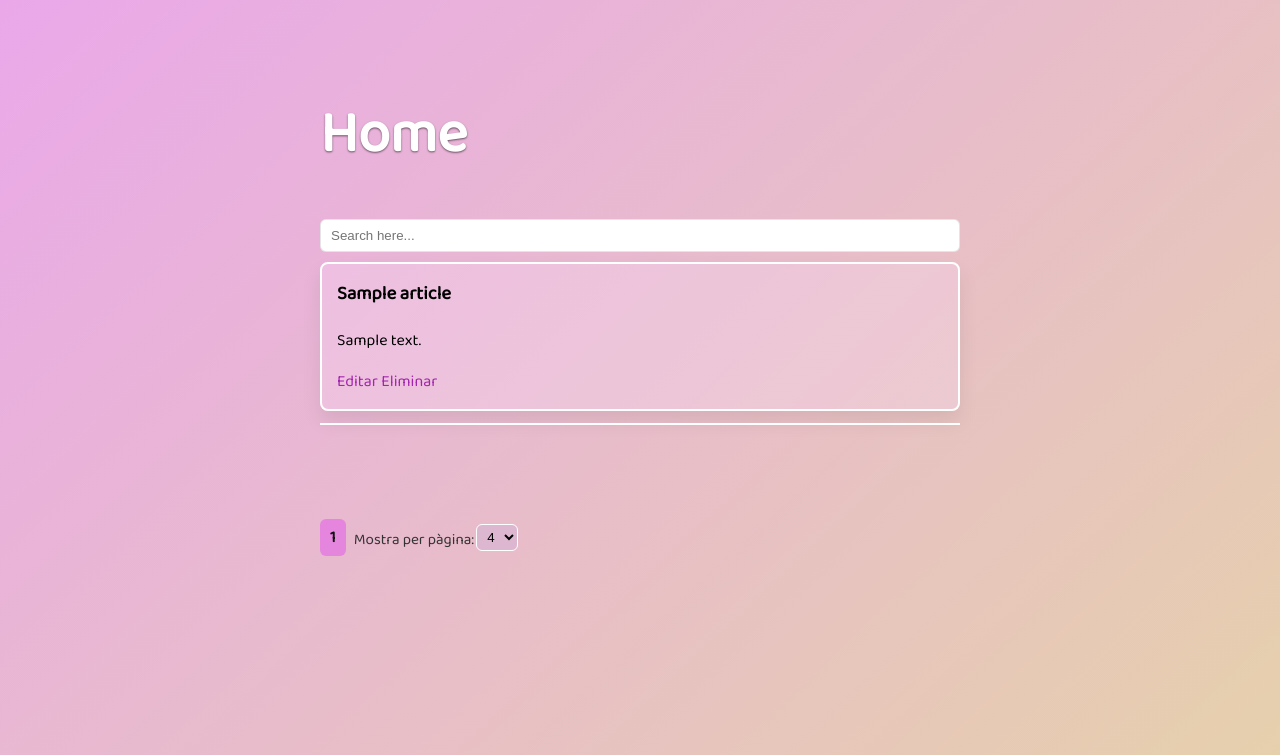
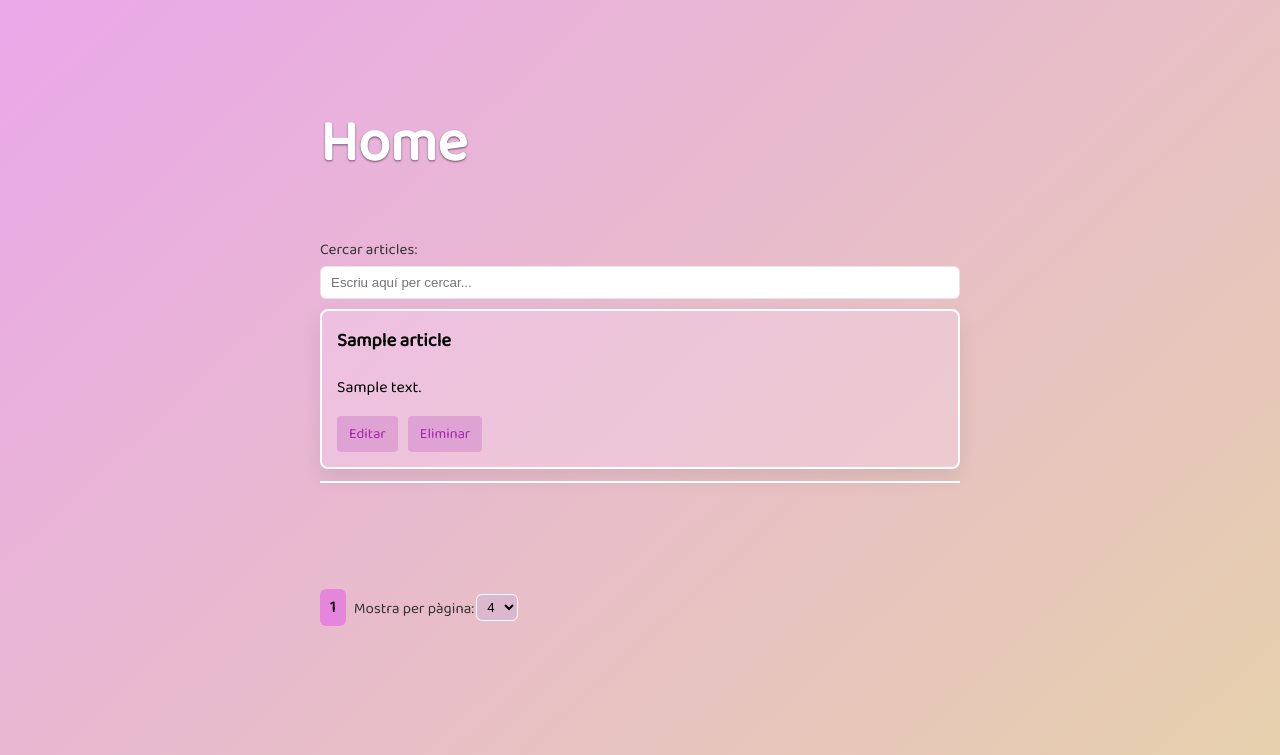
Before and after one commit to Pol-Corsin/ProjBackend_PolCorsin, a PHP site: page / in a window 1280 px wide. Shown: the part 45-800 px from the top of the page. Run offline with PHP 8.4, Linux system fonts and the light colour scheme; the visitor is signed in with stand-in values (Sample User, id 1); tables that the repository leaves empty hold one stand-in row (values such as "Sample post").

Commit message:
Update accessivilitat

```diff
--- a/app/View/home.view.php
+++ b/app/View/home.view.php
@@ -9,47 +9,55 @@
 <body>
     <link rel="stylesheet" href="css/styles.css">
     <?php include __DIR__ . '/partials/nav.view.php'; ?>
-    <div class="container">
+    <main class="container">
         <?php if (isset($errors) && count($errors) > 0): ?>
+            <div role="alert" aria-live="polite">
                 <ul style="color:red;">
                     <?php foreach ($errors as $err): ?>
                         <li><?= htmlspecialchars($err) ?></li>
                     <?php endforeach; ?>
                 </ul>
+            </div>
         <?php elseif (isset($error)): ?>
-        <p style="color:red;"><?= htmlspecialchars($error) ?></p>
+            <p style="color:red;" role="alert" aria-live="polite"><?= htmlspecialchars($error) ?></p>
         <?php endif; ?>
 
-    <div class="title">
+        <section class="title">
             <h1>Home</h1>
-    </div>
+        </section>
 
-    <!-- ! Los label "no arriben an cap lloc" !Per implementar --> <!-- ! TODO -->
-    <div class="searchbar" style="margin-bottom: 10px">
-        <input type="text" id="iSearch" placeholder="Search here..."> <!-- Barra de cerca -->
-    </div>
+        <!-- Search bar with accessible label -->
+        <section class="searchbar" style="margin-bottom: 10px">
+            <label for="iSearch">Cercar articles:</label>
+            <input type="text" id="iSearch" placeholder="Escriu aquí per cercar..."> <!-- Barra de cerca -->
+        </section>
 
-
+        <!-- Articles section -->
+        <section class="articles-list">
             <?php foreach ($articles as $article): ?>
-        <div class="tarja-article">
+                <article class="tarja-article">
                     <h3><?= htmlspecialchars($article['title']); ?></h3>
-            <p><?= nl2br(htmlspecialchars($article['content'])); ?></p> <!-- nl2br per mantenir salts de linia -->
+                    <p><?= nl2br(htmlspecialchars($article['content'])); ?></p>
                     <?php
                     if (
                         isset($_SESSION['user_id']) &&
                         ($article['user_id'] == $_SESSION['user_id'] || ($_SESSION['role'] ?? null) === 'admin')
                     ): ?>
-                <a href="index.php?view=article_edit&id=<?= $article['id']; ?>">Editar</a>
+                        <div class="article-actions">
+                            <a href="index.php?view=article_edit&id=<?= $article['id']; ?>" aria-label="Editar article: <?= htmlspecialchars($article['title']) ?>">Editar</a>
                             <a href="index.php?action=delete&id=<?= $article['id']; ?>"
-                    onclick="return confirm('Estàs segur que vols eliminar aquest article?');">Eliminar</a>
+                                onclick="return confirm('Estàs segur que vols eliminar aquest article?');"
+                                aria-label="Eliminar article: <?= htmlspecialchars($article['title']) ?>">Eliminar</a>
+                        </div>
                     <?php endif; ?>
-        </div>
+                </article>
                 <hr>
             <?php endforeach; ?>
-    </div>
+        </section>
+    </main>
 
     <!-- Pagination -->
-    <div class="container">
+    <section class="container pagination-section">
         <?php
         $totalPages = max(1, (int)ceil($totalArticles / $perPage));
         $currentPage = max(1, $page);
@@ -58,31 +66,31 @@
         $viewParam = isset($_GET['view']) ? 'view=' . urlencode($_GET['view']) . '&' : '';  // Preserve view parameter
 
         ?>
-        <div class="pagination">
+        <nav class="pagination" aria-label="Paginació d'articles">
             <?php if ($currentPage > 1): ?>
-                <a href="<?= $baseUrl ?>?<?= $viewParam ?>page=1&perPage=<?= $perPage ?>">Principi</a>
-                <a href="<?= $baseUrl ?>?<?= $viewParam ?>page=<?= $currentPage - 1 ?>&perPage=<?= $perPage ?>">Anterior</a>
+                <a href="<?= $baseUrl ?>?<?= $viewParam ?>page=1&perPage=<?= $perPage ?>" aria-label="Primera pàgina">Principi</a>
+                <a href="<?= $baseUrl ?>?<?= $viewParam ?>page=<?= $currentPage - 1 ?>&perPage=<?= $perPage ?>" aria-label="Pàgina anterior">Anterior</a>
             <?php endif; ?>
 
             <?php for ($p = 1; $p <= $totalPages; $p++): ?>
                 <?php if ($p == $currentPage): ?>
-                    <span class="page current"><?= $p ?></span>
+                    <span class="page current" aria-current="page" aria-label="Pàgina <?= $p ?> (actual)"><?= $p ?></span>
                 <?php else: ?>
-                    <a class="page" href="<?= $baseUrl ?>?<?= $viewParam ?>page=<?= $p ?>&perPage=<?= $perPage ?>"><?= $p ?></a>
+                    <a class="page" href="<?= $baseUrl ?>?<?= $viewParam ?>page=<?= $p ?>&perPage=<?= $perPage ?>" aria-label="Pàgina <?= $p ?>"><?= $p ?></a>
                 <?php endif; ?>
             <?php endfor; ?>
 
             <?php if ($currentPage < $totalPages): ?>
-                <a href="<?= $baseUrl ?>?<?= $viewParam ?>page=<?= $currentPage + 1 ?>&perPage=<?= $perPage ?>">Seguent</a>
-                <a href="<?= $baseUrl ?>?<?= $viewParam ?>page=<?= $totalPages ?>&perPage=<?= $perPage ?>">Final</a>
+                <a href="<?= $baseUrl ?>?<?= $viewParam ?>page=<?= $currentPage + 1 ?>&perPage=<?= $perPage ?>" aria-label="Pàgina següent">Seguent</a>
+                <a href="<?= $baseUrl ?>?<?= $viewParam ?>page=<?= $totalPages ?>&perPage=<?= $perPage ?>" aria-label="Última pàgina">Final</a>
             <?php endif; ?>
 
             <!-- perPage dropdown -->
             <div class="perpage">
                 <form method="get" action="<?= $baseUrl ?>">
                     <?php if (isset($_GET['view'])): ?><input type="hidden" name="view" value="<?= htmlspecialchars($_GET['view']) ?>"><?php endif; ?>
-                    <label>Mostra per pàgina:</label>
-                    <select name="perPage" onchange="this.form.submit()">
+                    <label for="perPageSelect">Mostra per pàgina:</label>
+                    <select id="perPageSelect" name="perPage" onchange="this.form.submit()" aria-label="Selecciona quants articles mostrar per pàgina">
                         <?php foreach ([1,2,4,6] as $pp): ?>
                             <option value="<?= $pp ?>" <?php if ($pp == $perPage) echo 'selected'; ?>><?= $pp ?></option>
                         <?php endforeach; ?>
@@ -90,8 +98,8 @@
                     <input type="hidden" name="page" value="1">
                 </form>
             </div>
-        </div>
-    </div>
+        </nav>
+    </section>
 </body>
 
 </html>
--- a/app/View/partials/nav.view.php
+++ b/app/View/partials/nav.view.php
@@ -2,22 +2,22 @@
 // Barra de navegació reutilitzable: "Inici" a l'esquerra, i accions a la dreta segons login
 ?>
 <nav class="topnav">
-  <div class="nav-left">
-    <a href="index.php">Inici</a>
+  <div class="nav-left" aria-label="Navegació principal">
+    <a href="index.php" aria-label="Anar a la pàgina d'inici">Inici</a>
   </div>
 
   <div class="nav-right">
-    <?php if (($_SESSION['role'] ?? null === 'admin')):  ?>
-    <a href="index.php?view=user_management">Gestionar Usuaris</a> <!--TODO -->
+    <?php if (($_SESSION['role'] ?? null) === 'admin'):  ?>
+    <a href="index.php?view=user_management" aria-label="Gestionar usuaris (admin)">Gestionar Usuaris</a> <!--TODO -->
     <?php endif; ?>
 
     <?php if (isset($_SESSION['user_id'])): ?>
-      <a href="index.php?view=my_articles">Gestionar els meus articles</a>
-      <a href="index.php?view=article_edit">Crear nou article</a>
-      <a href="index.php?action=logout">Tancar sessió</a>
+      <a href="index.php?view=my_articles" aria-label="Gestionar els meus articles publicats">Gestionar els meus articles</a>
+      <a href="index.php?view=article_edit" aria-label="Crear un nou article">Crear nou article</a>
+      <a href="index.php?action=logout" aria-label="Tancar la sessió actual">Tancar sessió</a>
     <?php else: ?>
-      <a href="index.php?view=login">Iniciar sessió</a>
-      <a href="index.php?view=register">Registrar-se</a>
+      <a href="index.php?view=login" aria-label="Iniciar sessió a la plataforma">Iniciar sessió</a>
+      <a href="index.php?view=register" aria-label="Crear un nou compte d'usuari">Registrar-se</a>
     <?php endif; ?>
   </div>
   <div style="clear:both"></div>
--- a/public/css/styles.css
+++ b/public/css/styles.css
@@ -161,10 +161,17 @@ form .auth-form {
     max-width: 500px;
 }
 
+/* Form group styling for better accessibility and visual structure */
+.form-group {
+    margin-bottom: 15px;
+}
+
 label {
     display: block;
     margin: 8px 0 4px;
-    font-size: 0.95rem
+    font-size: 0.95rem;
+    font-weight: 500;
+    color: #333;
 }
 
 input[type=text],
@@ -192,6 +246,38 @@ button {
 button:hover {
     opacity: 0.95;
     transform: translateY(-1px);
+}
+
+button:focus {
+    outline: 2px solid #fff;
+    outline-offset: 2px;
+}
+
+/* Article actions styling */
+.article-actions {
+    margin-top: 10px;
+    display: flex;
+    gap: 10px;
+}
+
+.article-actions a {
+    padding: 6px 12px;
+    background: rgba(163, 36, 174, 0.2);
+    border-radius: 4px;
+    font-size: 0.9rem;
+}
+
+.article-actions a:hover {
+    background: rgba(163, 36, 174, 0.4);
+}
+
+/* Pagination section and list styling */
+.pagination-section {
+    margin-top: 20px;
+}
+
+.articles-list {
+    margin-bottom: 20px;
 }
 
 .header-links {
```
Also changed, not shown: other parts of public/css/styles.css (+47 -0 lines), app/View/article_edit.view.php (+13 -5 lines), app/View/login.view.php (+14 -8 lines), app/View/register.view.php (+25 -11 lines). Lines whose indentation alone changed are shown as unchanged.
